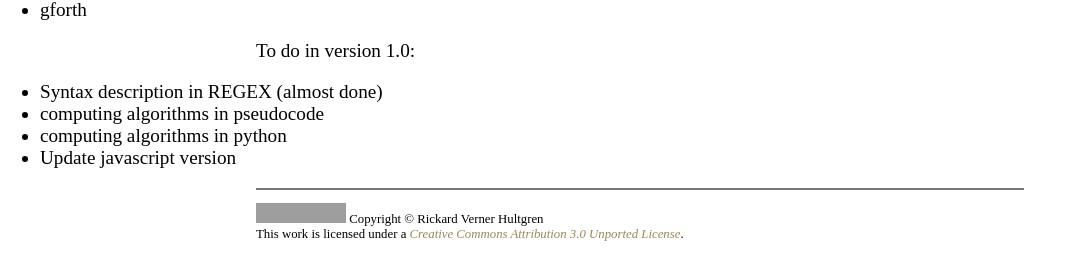
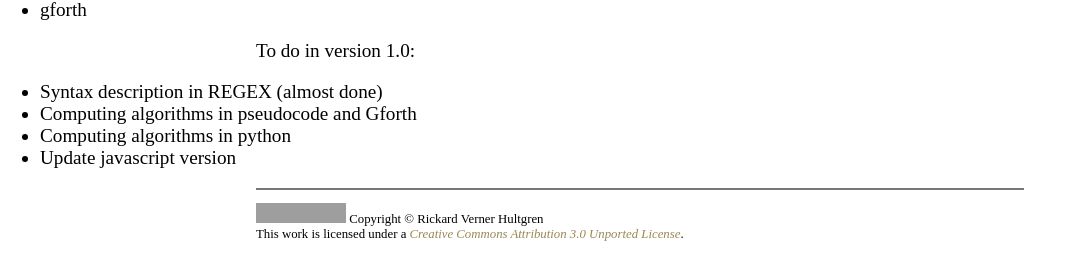
Before and after one commit to RickardHultgren/LYMPHA, a Jekyll site: the page built from about.md, in a window 1280 px wide. Shown: the part 383-663 px from the top of the page, without its empty margins (0-1065 px from the left). Built offline with Jekyll 4.4.1, drawn with Linux system fonts in a browser that asks for light colours; some web fonts are replaced; our own code applies the rules of GitHub Pages for plain Markdown files; a script that is not in the unit is left out; grey boxes are pictures that could not be loaded.

Commit message:
Mr Hyde was here …

```diff
--- a/about.md
+++ b/about.md
@@ -7,12 +7,14 @@ document.getElementById( "about").className="menu2active";
  - Pseudocode/REGEX
  - Javascript
 
+
 Planned branches for version 1.0:
  - Python
  - gforth
 
+
 To do in version 1.0:
  - Syntax description in REGEX  (almost done)
- - computing algorithms in pseudocode
- - computing algorithms in python
+ - Computing algorithms in pseudocode and Gforth
+ - Computing algorithms in python
  - Update javascript version
```
